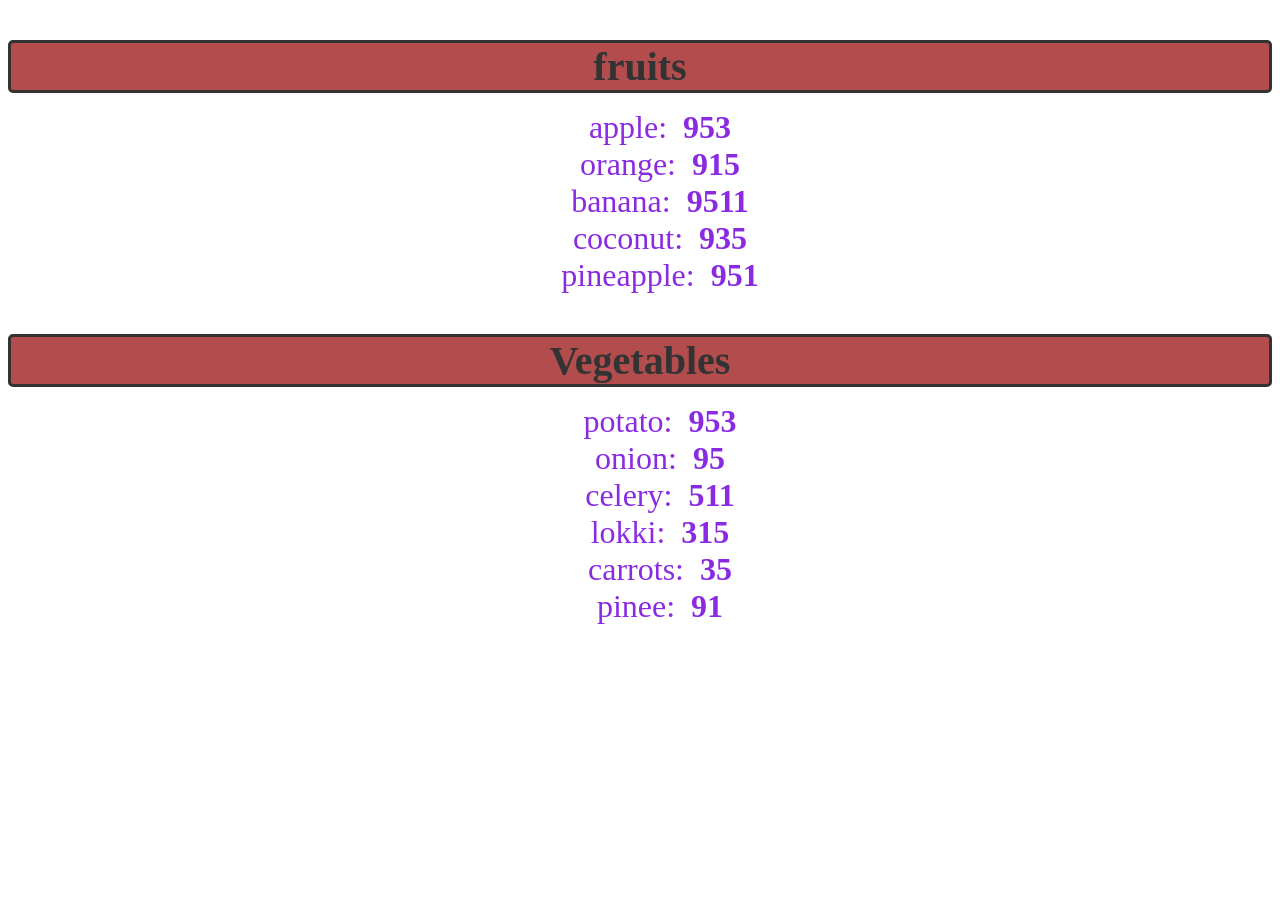
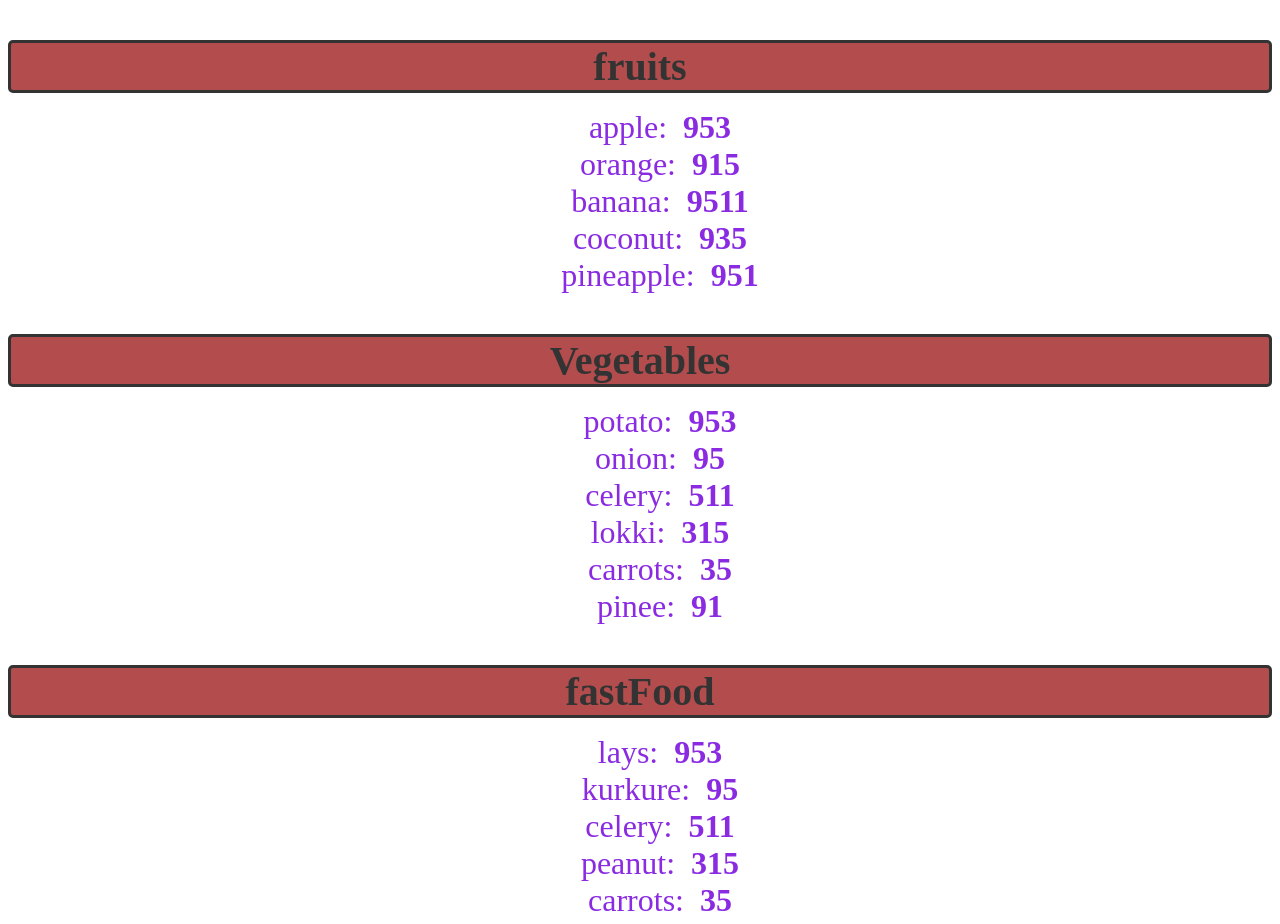
Before and after one commit to abuqaiselegant/WebDevHC, a React (Vite) app in the folder react/my-reactjs-app/: page / in a window 1280 px wide. Shown: the top 924 px of the page. Before the commit the page ends 800 px from the top, so only its background shows below. Built offline with nearby package versions, Linux system fonts and the light colour scheme; the HTML template or start-up script is replaced by a standard one.

Commit message:
added new component

```diff
--- a/react/my-reactjs-app/src/App.jsx
+++ b/react/my-reactjs-app/src/App.jsx
@@ -19,12 +19,19 @@ function App() {
                   {id:5, name:"carrots",calories:35},
                   {id:6, name:"pinee",calories:91}];
 
+  const fastFood = [{id:1, name:"lays",calories:953},
+                  {id:2, name:"kurkure",calories:95},
+                  {id:3, name:"celery",calories:511},
+                  {id:4, name:"peanut",calories:315},
+                  {id:5, name:"carrots",calories:35},
+                  {id:6, name:"plum",calories:91}];
+
   return (<>
         {/* {fruits.length > 0 ? <List items ={fruits} category ="Fruits"/> : null}
         {Vegetables.length > 0 ? <List items ={Vegetables} category ="Vegetables"/>:null} */
         fruits.length >0 && <List items ={fruits} category ="fruits"/>}
-       {Vegetables.length >0 && <List items ={Vegetables} category ="Vegetables"/>
-}
+       {Vegetables.length >0 && <List items ={Vegetables} category ="Vegetables"/>}
+       {fastFood.length >0 && <List items ={fastFood} category ="fastFood"/>}
         </>
   );
 }
```
